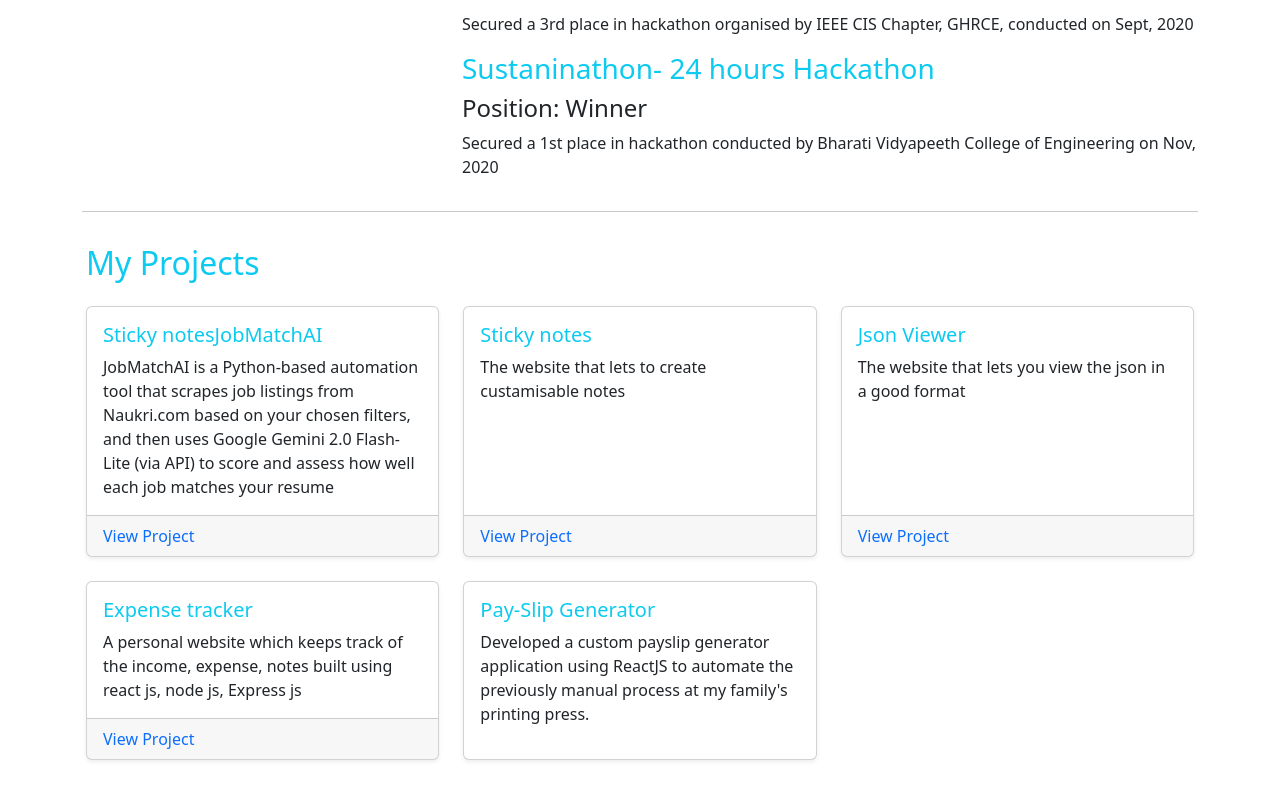
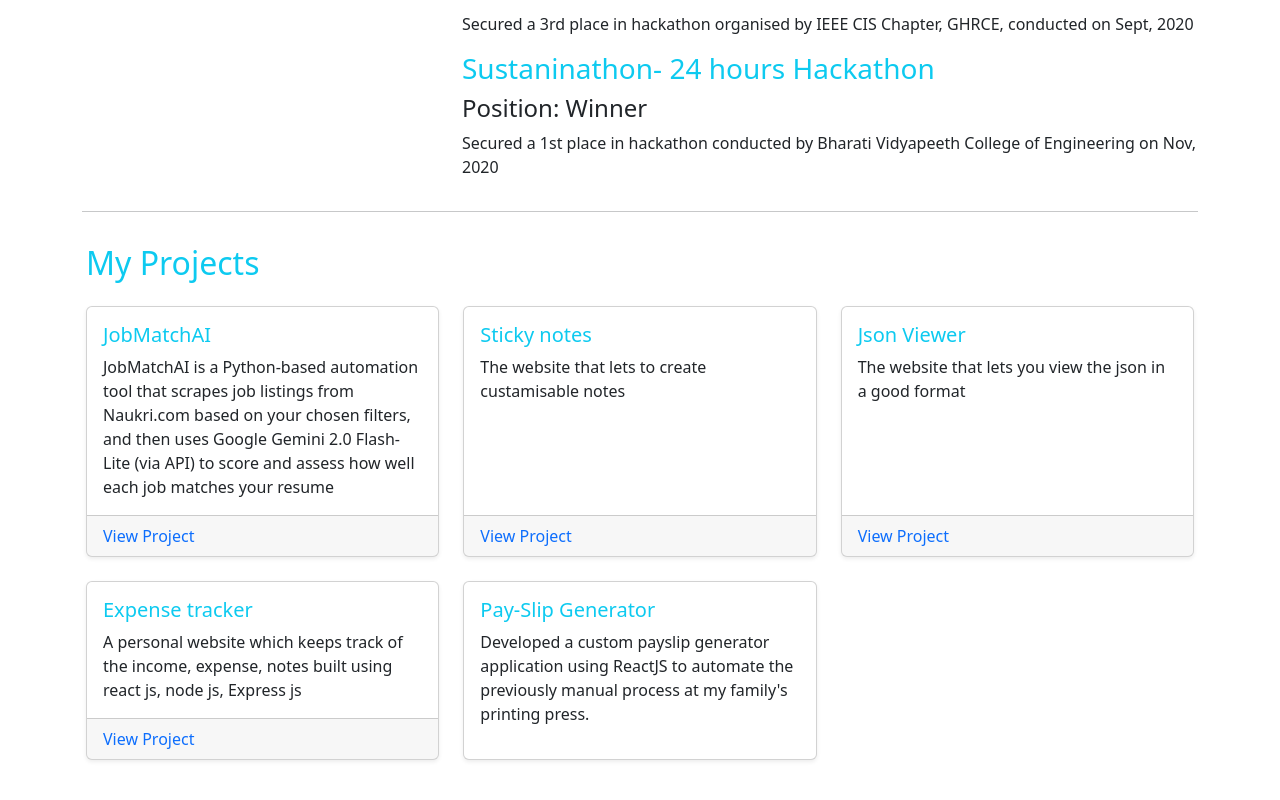
Before and after one commit to varuniherle/portfolio, a React (Create React App) app: page / in a window 1280 px wide. Shown: the part 3609-4409 px from the top of the page. Built offline with nearby package versions, Linux system fonts and the light colour scheme.

Commit message:
updated the resume

```diff
--- a/src/resume.js
+++ b/src/resume.js
@@ -123,7 +123,7 @@ const data = {
 
   "project": [
     {
-      "name": "Sticky notesJobMatchAI",
+      "name": "JobMatchAI",
       "link": "https://github.com/varuniherle/JobMatchAI",
       "desc": "JobMatchAI is a Python-based automation tool that scrapes job listings from Naukri.com based on your chosen filters, and then uses Google Gemini 2.0 Flash-Lite (via API) to score and assess how well each job matches your resume"
     },
```
Also changed, not shown: 1 other file (tests, documents, lock files or other folders).
